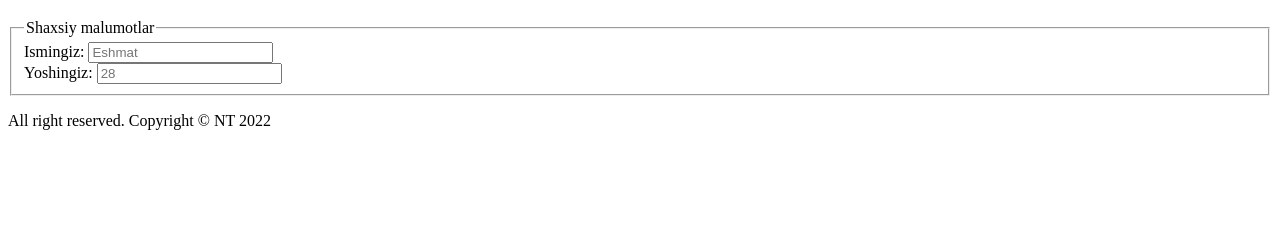
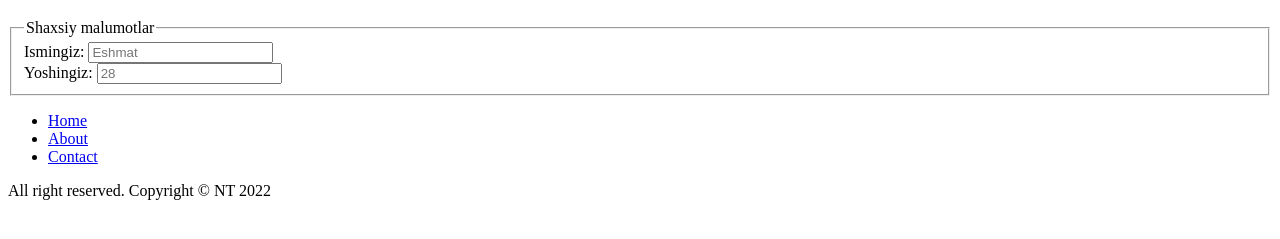
Before and after one commit to egamberdiyevalisherjon/NT-82-2-oy-2-dars, a plain HTML site: page index.html in a window 1280 px wide. Shown: the part 61-300 px from the top of the page. Drawn offline with Linux system fonts and the light colour scheme.

Commit message:
ul qoshildi

```diff
--- a/index.html
+++ b/index.html
@@ -21,6 +21,11 @@
         </div>
       </fieldset>
     </form>
+    <ul>
+      <li><a href="#">Home</a></li>
+      <li><a href="#">About</a></li>
+      <li><a href="#">Contact</a></li>
+    </ul>
     <footer>
       <p>All right reserved. Copyright &copy; NT 2022</p>
     </footer>
```
